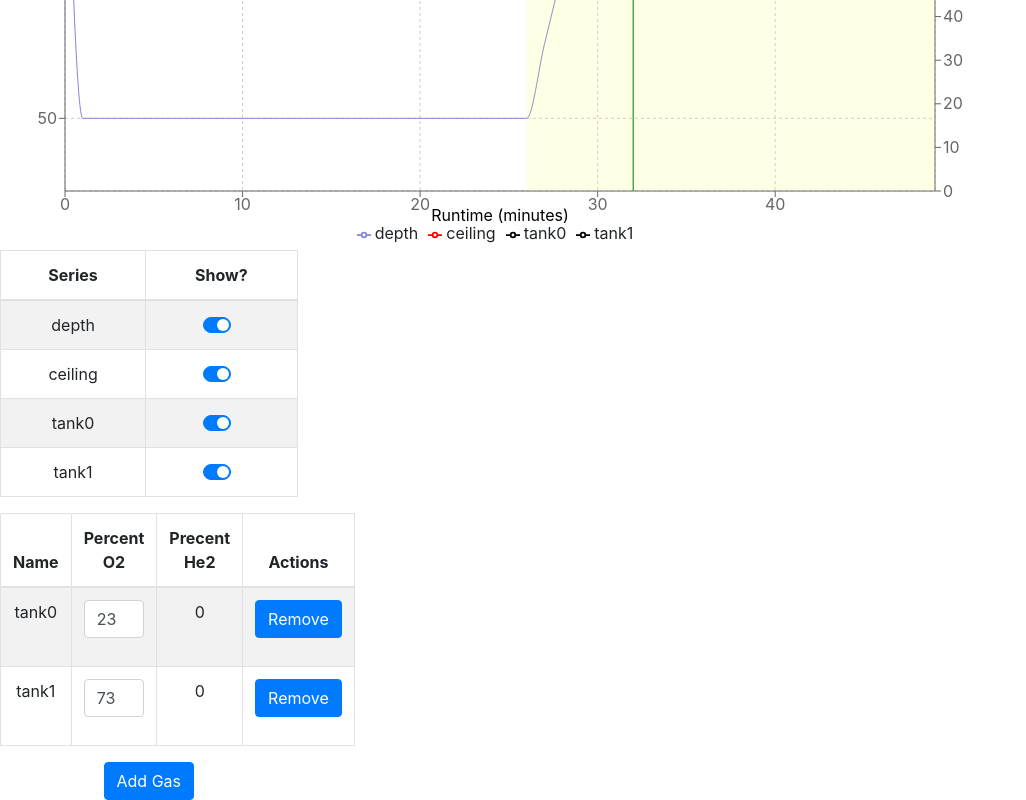
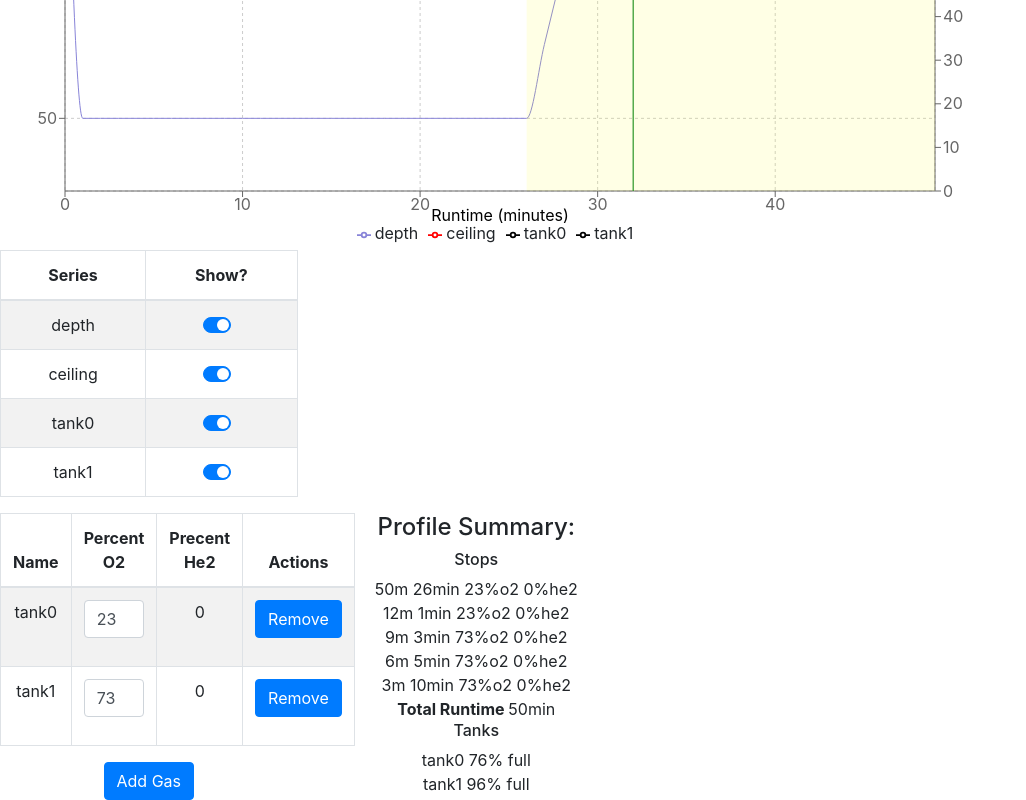
Before and after one commit to kwojcik/techplanner, a React (Create React App) app: page / in a window 1280 px wide. Shown: the part 250-1050 px from the top of the page, without its empty margins (0-1026 px from the left). Built offline with nearby package versions, Linux system fonts and the light colour scheme.

Commit message:
add ProfileTextual

```diff
--- a/src/App.tsx
+++ b/src/App.tsx
@@ -9,6 +9,7 @@ import Profile, { calculateDecoProfile } from "./profile/profile";
 import Row from 'react-bootstrap/Row'
 import Col from 'react-bootstrap/Col'
 import cloneDeep from 'lodash/cloneDeep'
+import ProfileTextual from './components/ProfileTextual';
 
 
 function App() {
@@ -16,7 +17,7 @@ function App() {
   const gases: BreathingGas[] = [{ percentn2: 77, percenthe2: 0 }, { percentn2: 27, percenthe2: 0 }]
   const defaultTanks = gases.map(gas => ({ gas: gas, volume: 12, fullPressure: 300, currentPressure: 300 }))
   const [tanks, setTanks] = useState(defaultTanks)
-  const [profile, setProfile] = useState(new Profile([{ d: 50, t: 26 }]));
+  const [profile, setProfile] = useState(new Profile([{ d: 50, t: 26, g: gases[0] }]));
 
   // Top everthing off
   tanks.forEach(tank => {
@@ -40,6 +41,9 @@ function App() {
         <Col xs={3}>
           <TankList tanks={diver.tanks} onChange={(tanks) => setTanks(tanks)} />
         </Col>
+        <Col xs={3}>
+          <ProfileTextual diver={diver} diveProfile={profile} decoProfile={decoProfile} />
+        </Col>
       </Row>
     </div>
   );
--- a/src/components/ProfileGraph/index.tsx
+++ b/src/components/ProfileGraph/index.tsx
@@ -3,7 +3,6 @@ import { BreathingGas, ProfileStop, Tank } from '../../profile/types'
 import Profile from '../../profile/profile'
 import Diver from '../../profile/diver'
 import { LineChart, XAxis, YAxis, Tooltip, Legend, Line, CartesianGrid, ReferenceLine, ReferenceArea } from 'recharts'
-import TankList from '../TankList'
 import SeriesSelector from './SeriesSelector'
 import Row from 'react-bootstrap/Row'
 import Col from 'react-bootstrap/Col'
--- /dev/null
+++ b/src/components/ProfileTextual.tsx
@@ -0,0 +1,32 @@
+import React from 'react'
+import { BreathingGas, ProfileStop, Tank } from '../profile/types'
+import Profile from '../profile/profile'
+import Diver from '../profile/diver'
+
+interface Props {
+    diveProfile: Profile
+    decoProfile: Profile
+    diver: Diver
+}
+
+const ProfileTextual = (props: Props) => {
+    return <>
+        <h4>
+            Profile Summary:
+        </h4>
+        <h6>Stops</h6>
+        {props.diveProfile.concat(props.decoProfile).stops.map(stop => {
+            let line = `${stop.d}m ${stop.t}min`
+            if (stop.g) {
+                line += ` ${100 - stop.g.percentn2 - stop.g.percenthe2}%o2 ${stop.g.percenthe2}%he2`
+            }
+            return <>{line}<br /></>
+        })
+        }
+        <b>Total Runtime </b>{`${Math.ceil(props.diver.runtime)}min`}
+        <h6>Tanks</h6>
+        {props.diver.tanks.map((tank, i) => (<>{`tank${i} ${Math.round(tank.currentPressure / tank.fullPressure * 100.0)}% full`}<br /></>))}
+    </>
+}
+
+export default ProfileTextual
```
